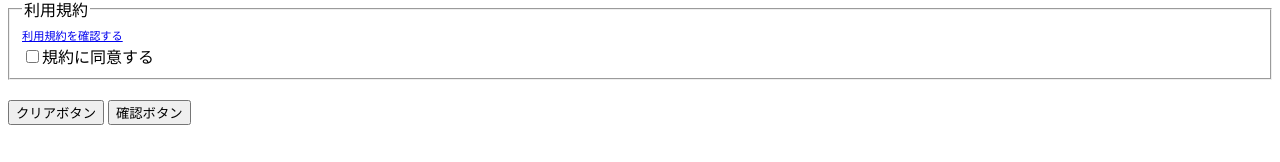
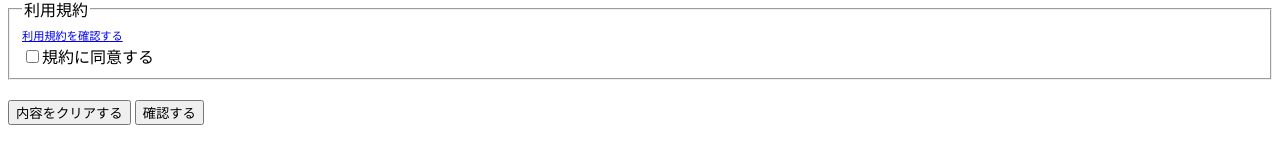
Before and after one commit to InabaMinase/html-task, a plain HTML site: page form/form.html in a window 1280 px wide. Shown: the part 635-797 px from the top of the page. Drawn offline with Linux system fonts and the light colour scheme.

Commit message:
修正２

```diff
--- a/form/form.html
+++ b/form/form.html
@@ -47,8 +47,8 @@
             <a href="terms.html"target=blank><label id="ri">利用規約を確認する</label></a><br>
             <label><input type="checkbox"name="terms"value="agree">規約に同意する</label>
         </fieldset>
-        <label id="w"><button type="reset">クリアボタン</button></label>
-        <button type="submit">確認ボタン</button>
+        <label id="w"><button type="reset">内容をクリアする</button></label>
+        <button type="submit">確認する</button>
 
     </form>
 
```
